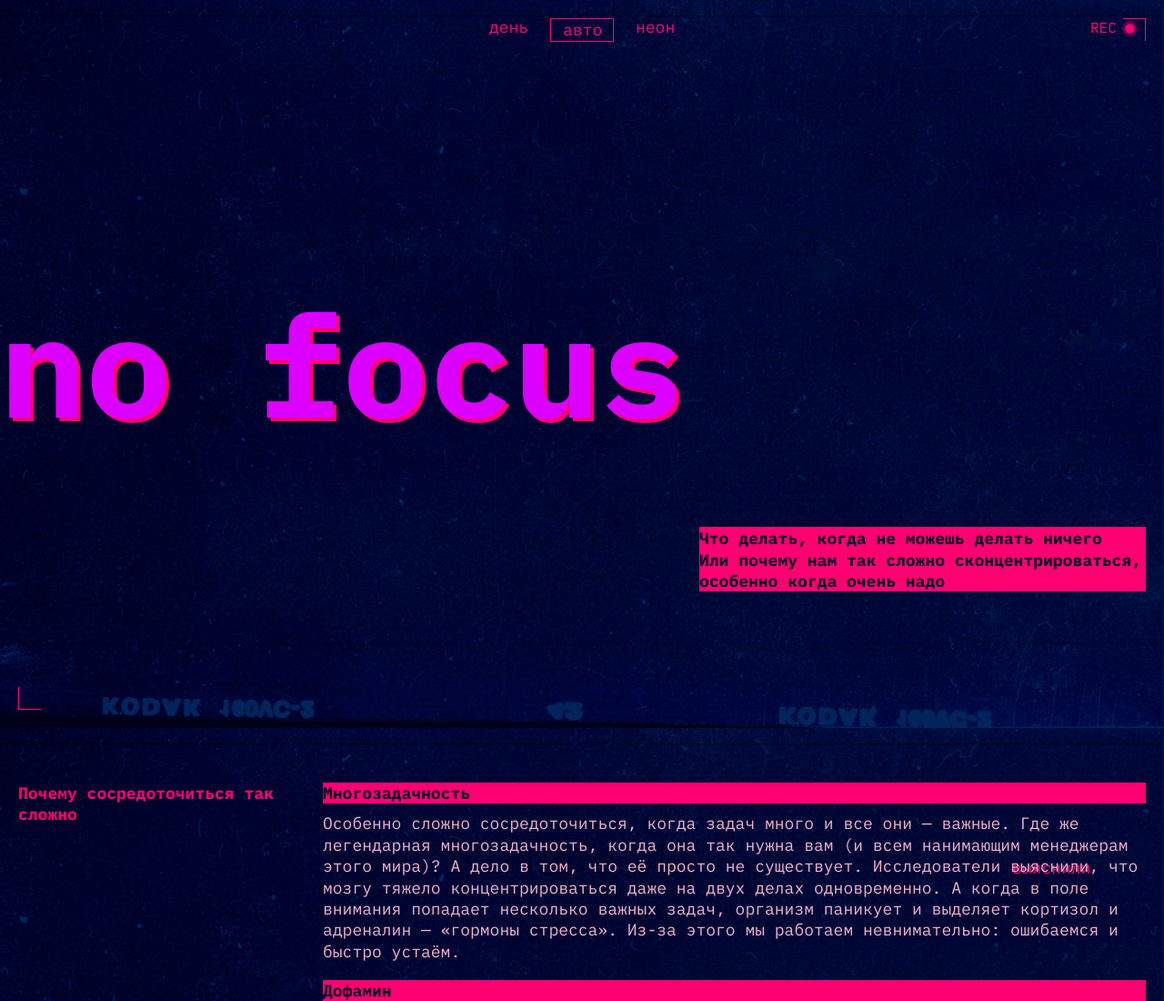
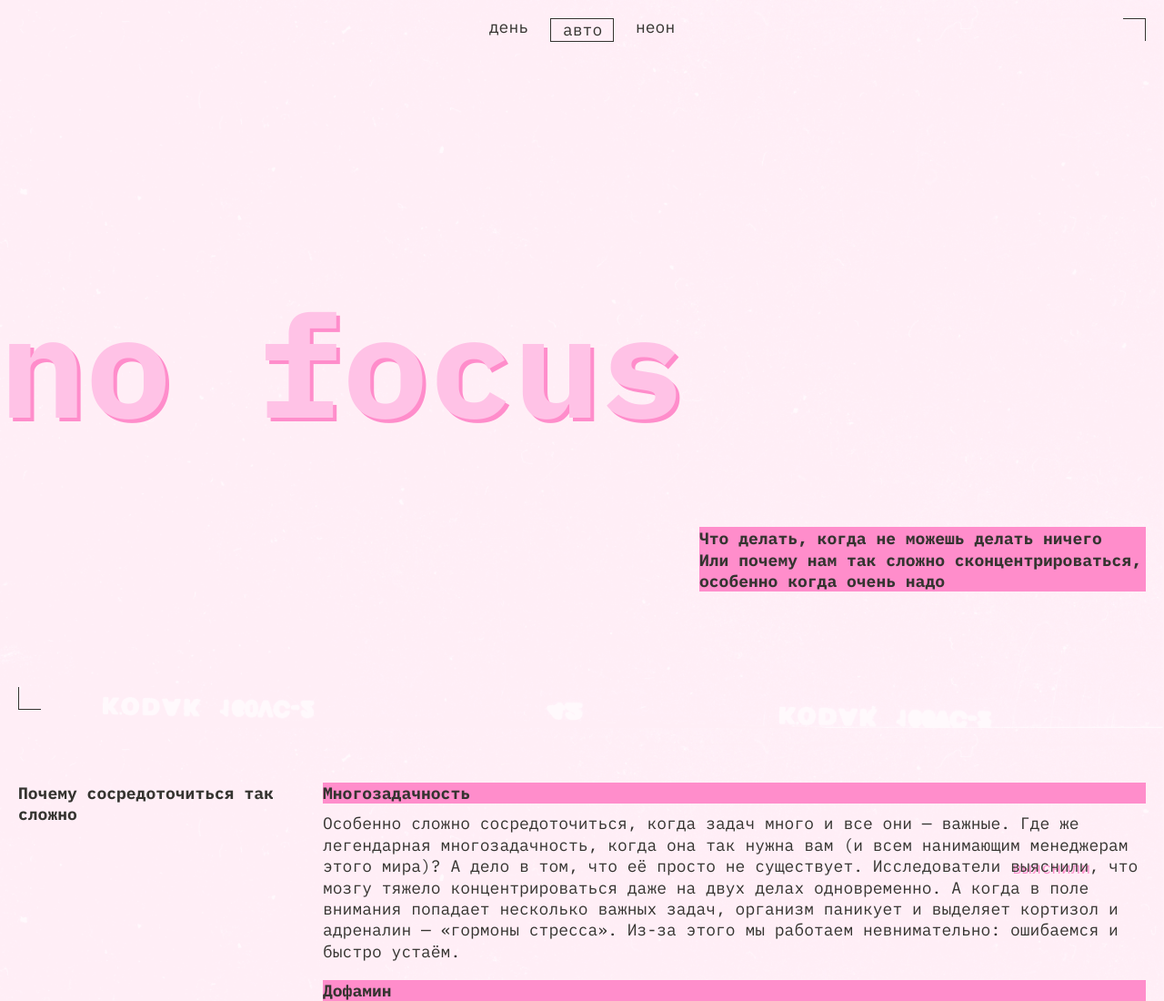
Before and after one commit to Krusyar/slozhno-sosredotochitsya-fd, a plain HTML site: page index.html in a window 1280 px wide. Shown: the top 1100 px of the page at 91% size. Drawn offline with Linux system fonts and the light colour scheme.

Commit message:
all themes done

```diff
--- a/styles/dark.css
+++ b/styles/dark.css
@@ -5,6 +5,14 @@
 */
 
 :root.theme-dark {
+  --bg-color: #000028;
+  --bg-image: url("../images/cover-image-dark.png");
+  --accent-color: #ff0070;
+  --decor-color: #ff0070;
+  --main-text-color: #f1b2ce;
+  --title-color: #db00ff;
+  --title-decor-text-color: #000028;
+  --button-hover-color: rgb(255 0 112 / 0.4);
   /* сохраните этот селектор в приведённом виде.
     Так стили написанные ниже будут иметь больший вес,
     чем стили в медиазапросе предпочтений пользователя
--- a/styles/light.css
+++ b/styles/light.css
@@ -5,8 +5,37 @@
 */
 
 :root.theme-light {
+  --bg-color: #fff1f7;
+  --bg-image: url("../images/cover-image-light.png");
+  --accent-color: #ff8dcb;
+  --decor-color: #353430;
+  --main-text-color: #353430;
+  --title-color: #ffc2e6;
+  --title-decor-text-color: #353430;
+  --button-hover-color: rgb(53 52 48 / 0.4);
   /* сохраните этот селектор в приведённом виде.
     Так стили написанные ниже будут иметь больший вес,
     чем стили в медиазапросе предпочтений пользователя
   */
 }
+
+:root.theme-light .header__rec {
+  display: none;
+}
+
+@media (prefers-color-scheme: light) {
+  :root {
+  --bg-color: #fff1f7;
+  --bg-image: url("../images/cover-image-light.png");
+  --accent-color: #ff8dcb;
+  --decor-color: #353430;
+  --main-text-color: #353430;
+  --title-color: #ffc2e6;
+  --title-decor-text-color: #353430;
+  --button-hover-color: rgb(53 52 48 / 0.4);
+  }
+
+  .header__rec {
+    display: none;
+  }
+}
--- a/styles/style.css
+++ b/styles/style.css
@@ -36,7 +36,7 @@
   border: 1px solid transparent;
   padding: 0;
   background-color: transparent;
-  color: var(--accent-color);
+  color: var(--decor-color);
   text-transform: lowercase;
   font-size: 18px;
   line-height: 1;
@@ -44,23 +44,23 @@
 }
 
 .header__theme-menu-button_active {
-  border: 1px solid var(--accent-color);
+  border: 1px solid var(--decor-color);
   pointer-events: none;
   inline-size: 70px;
   block-size: 26px;
 }
 
 .header__theme-menu-button:hover {
-  border: 1px solid rgb(255 0 112 / 0.4);
+  border: 1px solid var(--button-hover-color);
 }
 
 .header__theme-menu-button:focus-visible {
   outline: none;
-  border-block-end: 1px solid var(--accent-color);
+  border-block-end: 1px solid var(--decor-color);
 }
 
 .header__rec {
-  color: var(--accent-color);
+  color: var(--decor-color);
   position: absolute;
   inset-inline-end: 19px;
   inset-block-start: 10px;
@@ -73,10 +73,10 @@
   inline-size: 9px;
   block-size: 9px;
   display: inline-block;
-  background-color: var(--accent-color);
+  background-color: var(--decor-color);
+  box-shadow: 0 0 4px 2px var(--decor-color);
   border-radius: 50%;
   margin-inline-start: 10px;
-  box-shadow: 0 0 4px 2px var(--accent-color);
 }
 
 .decorated-zone::before,
@@ -88,15 +88,15 @@
 }
 
 .decorated-zone::before {
-  border-block-start: 1px solid var(--accent-color);
-  border-inline-end: 1px solid var(--accent-color);
+  border-block-start: 1px solid var(--decor-color);
+  border-inline-end: 1px solid var(--decor-color);
   inset-inline-end: 10px;
   inset-block-start: 10px;
 }
 
 .decorated-zone::after {
-  border-block-end: 1px solid var(--accent-color);
-  border-inline-start: 1px solid var(--accent-color);
+  border-block-end: 1px solid var(--decor-color);
+  border-inline-start: 1px solid var(--decor-color);
   inset-inline-start: 10px;
   inset-block-end: 10px;
 }
@@ -111,7 +111,7 @@
 
 .title-decor {
   background-color: var(--accent-color);
-  color: var(--bg-color);
+  color: var(--title-decor-text-color);
 }
 
 .header__text {
@@ -130,7 +130,7 @@
 }
 
 .section-title {
-  color: var(--accent-color);
+  color: var(--decor-color);
   font-size: 18px;
   line-height: 1.3;
 }
--- a/styles/variables.css
+++ b/styles/variables.css
@@ -5,4 +5,7 @@
   --accent-color: #ff0070;
   --main-text-color: #f1b2ce;
   --title-color: #db00ff;
+  --title-decor-text-color: #000028;
+  --button-hover-color: rgb(255 0 112 / 0.4);
+  --decor-color: #ff0070;
 }
```
